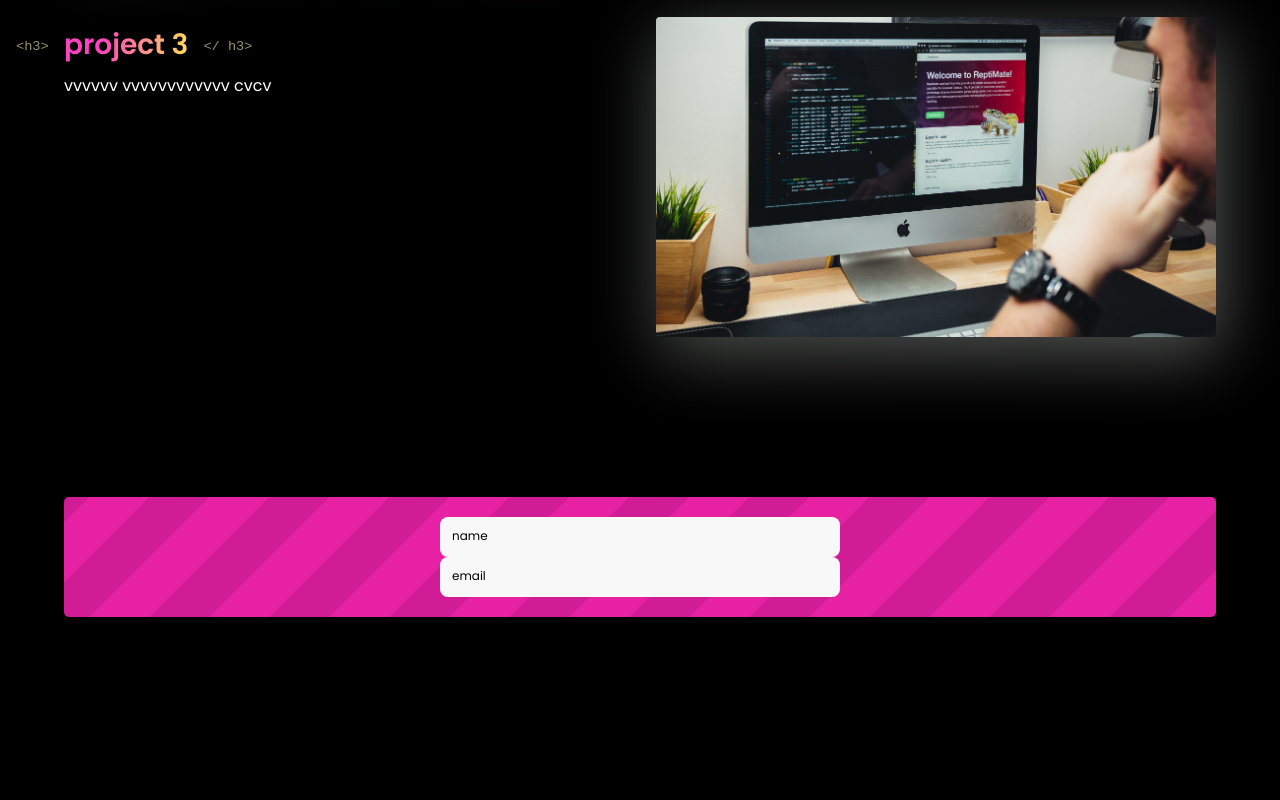
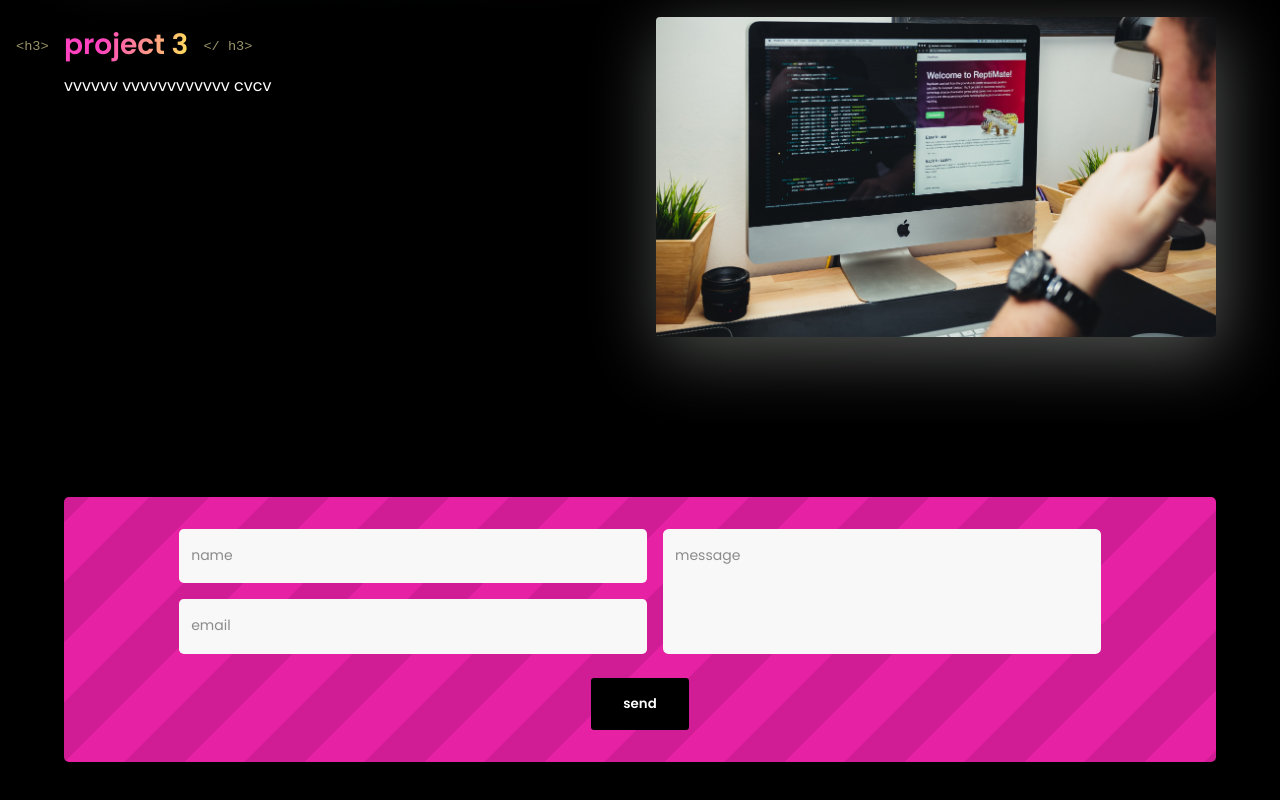
Before and after one commit to Gary235/Portfolio, a React (Vite) app: page / in a window 1280 px wide. Shown: the part 2350-3150 px from the top of the page. Before the commit the page ends 2967 px from the top, so only its background shows below. Built offline with nearby package versions, Linux system fonts and the light colour scheme.

Commit message:
finish form contact

```diff
--- a/src/views/contact/Contact.jsx
+++ b/src/views/contact/Contact.jsx
@@ -1,18 +1,36 @@
-import { ContactContainer, Form, InputWrapper, TextInput } from "./styles"
+import { useState } from "react"
+import { ContactContainer, Form, InputWrapper, Submit, TextArea, TextInput } from "./styles"
 
 const Contact = () => {
+  const [name, setName] = useState('')
+  const [email, setEmail] = useState('')
+  const [message, setMessage] = useState('')
+
+  const inputsSetters = { 'name': setName, 'email': setEmail, 'message': setMessage }
+
+  const handleInputChange = event => {
+    const {target: { name, value }} = event;
+    const setter = inputsSetters[name];
+
+    setter(value)
+  }
 
   return (
     <ContactContainer id="contact">
       <Form>
-        <InputWrapper label="'name'">
-          <TextInput type="text" name="name" label="name" />
+        <InputWrapper label="'name'" showInsideInput={!name}>
+          <TextInput tabIndex={1} value={name} type="text" name="name" label="name" onChange={handleInputChange} required />
         </InputWrapper>
 
-        <InputWrapper label="'email'">
-          <TextInput type="email" name="email" />
+        <InputWrapper label="'email'" showInsideInput={!email}>
+          <TextInput tabIndex={2} value={email} type="email" name="email" onChange={handleInputChange} required />
         </InputWrapper>
 
+        <InputWrapper label="'message'" showInsideInput={!message}>
+          <TextArea tabIndex={3} value={message} name="message" onChange={handleInputChange} required />
+        </InputWrapper>
+
+        <Submit tabIndex={4} type="submit" value="send" />
       </Form>
     </ContactContainer>
   )
--- a/src/views/contact/styles.js
+++ b/src/views/contact/styles.js
@@ -2,7 +2,8 @@
 
 export const ContactContainer = styled.section`
   background-color: #d11d95;
-  height: 15vh;
+  height: fit-content;
+  padding: 2rem 0;
   width: 100%;
   border-radius: 5px;
   background-size: 120px 120px;
@@ -22,64 +23,99 @@
   flex-direction: column;
   justify-content: center;
   align-items: center;
+  margin-bottom: 5rem;
 `;
 
 export const Form = styled.form`
   width: 100%;
-  display: flex;
-  flex-direction: column;
-  align-items: center;
+  display: grid;
+  padding: 0 10%;
+
+  grid-template-areas: 'name message' 'email message' 'submit submit';
+  gap: 1rem;
 `;
-
-
-// export const TextInput = styled.input`
-//   width: 100%;
-//   height: 2.5rem;
-//   padding: 0 0.75rem;
-//   background-color: #f8f8f8;
-//   border-radius: 0.5rem;
-//   border: none;
-//   /* outline: none; */
-
-//   &:focus {
-
-//   }
-// `;
 
 export const InputWrapper = styled.div`
   position: relative;
-  width: 80%;
-  max-width: 25rem;
-  height: 2.5rem;
+  width: 100%;
+
+  height: ${({label}) => label === "'message'" ? '7.8rem' : '3.4rem'};
+  grid-area: ${({label}) => label.slice(1, label.length - 1)};
+
+  display: flex;
+  align-items: center;
 
   &::after {
     content: ${({label}) => label || ''};
     position: absolute;
     left: 0.75rem;
-    top: 25%;
     z-index: 20;
-    color: black;
-    font-size: 12px;
+    color: #8b8b8b;
 
-    /* ${TextInput}:active & {
-      content: ''
-    } */
+    transition: top 0.2s;
+
+    font-size: ${({showInsideInput}) => showInsideInput ? '14px' : '11px'};
+    top: ${({showInsideInput}) => showInsideInput ? '1rem' : '2px'};
   }
-
 `;
 
 export const TextInput = styled.input`
   width: 100%;
-  height: 2.5rem;
+  height: 3.4rem;
   padding: 0 0.75rem;
   background-color: #f8f8f8;
-  border-radius: 0.5rem;
+  border-radius: 0.3rem;
   border: none;
-  outline: none;
+  outline: 3px solid transparent;
 
-  /* &:focus {
-    ${InputWrapper} {
-      display: none;
-    }
-  } */
+  transition: outline 0.2s;
+
+  &:focus {
+    outline: 3px solid #ffffff50;
+  }
 `;
+
+export const TextArea = styled.textarea`
+  min-width: 100%;
+  min-height: 7.8rem;
+  padding: 1rem 0.75rem 0;
+  background-color: #f8f8f8;
+  border-radius: 0.35rem;
+  border: none;
+  outline: 3px solid transparent;
+
+  resize: none;
+  overflow: hidden;
+
+  transition: outline 0.2s;
+
+  &:focus {
+    outline: 3px solid #ffffff50;
+  }
+`
+
+export const Submit = styled.input`
+  grid-area: submit;
+
+  margin-top: 0.5rem;
+  width: fit-content;
+  padding: 1rem 2rem;
+  justify-self: center;
+  cursor: pointer;
+  border-radius: 0.2rem;
+  background: #000;
+  color: #fff;
+  font-weight: 600;
+
+  border: none;
+  outline: 3px solid transparent;
+
+  transition: background 0.2s, outline 0.2s;
+
+  &:hover {
+    background: #2b2b2b;
+  }
+  &:focus {
+    outline: 3px solid #00000050;
+  }
+`
```
